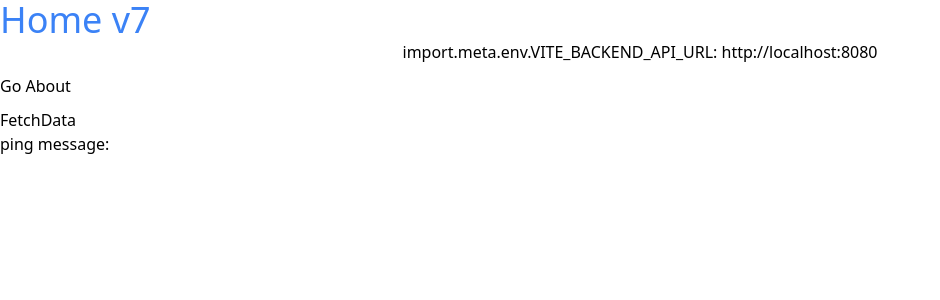
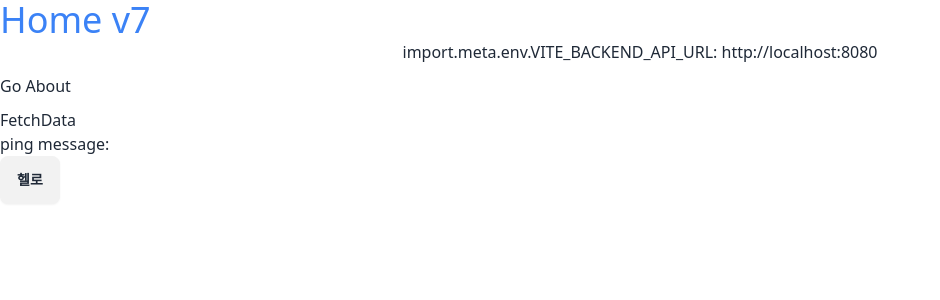
Before and after one commit to newy2/algo-trade-frontend, a React (Vite) app: page / in a window 1280 px wide. Shown: the top 300 px of the page, without its empty margins (0-940 px from the left). Built offline with nearby package versions, Linux system fonts and the light colour scheme.

Commit message:
#3 feat: daisy UI 설정

```diff
--- a/package.json
+++ b/package.json
@@ -28,6 +28,7 @@
     "@types/react-router-dom": "^5.3.3",
     "@vitejs/plugin-react-swc": "^3.5.0",
     "autoprefixer": "^10.4.20",
+    "daisyui": "^4.12.22",
     "eslint": "^9.17.0",
     "eslint-plugin-react-hooks": "^5.0.0",
     "eslint-plugin-react-refresh": "^0.4.16",
--- a/src/Home.tsx
+++ b/src/Home.tsx
@@ -74,6 +74,7 @@ export default function Home() {
           <div key={index}>{each}</div>
         ))}
       </div>
+      <button className="btn">헬로</button>
     </div>
   );
 }
--- a/tailwind.config.js
+++ b/tailwind.config.js
@@ -1,8 +1,10 @@
+import daisyui from "daisyui";
+
 /** @type {import("tailwindcss").Config} */
 export default {
   content: ["./index.html", "./src/**/*.{js,ts,jsx,tsx}"],
   theme: {
     extend: {},
   },
-  plugins: [],
+  plugins: [daisyui],
 };
```
Also changed, not shown: 1 other file (tests, documents, lock files or other folders).
